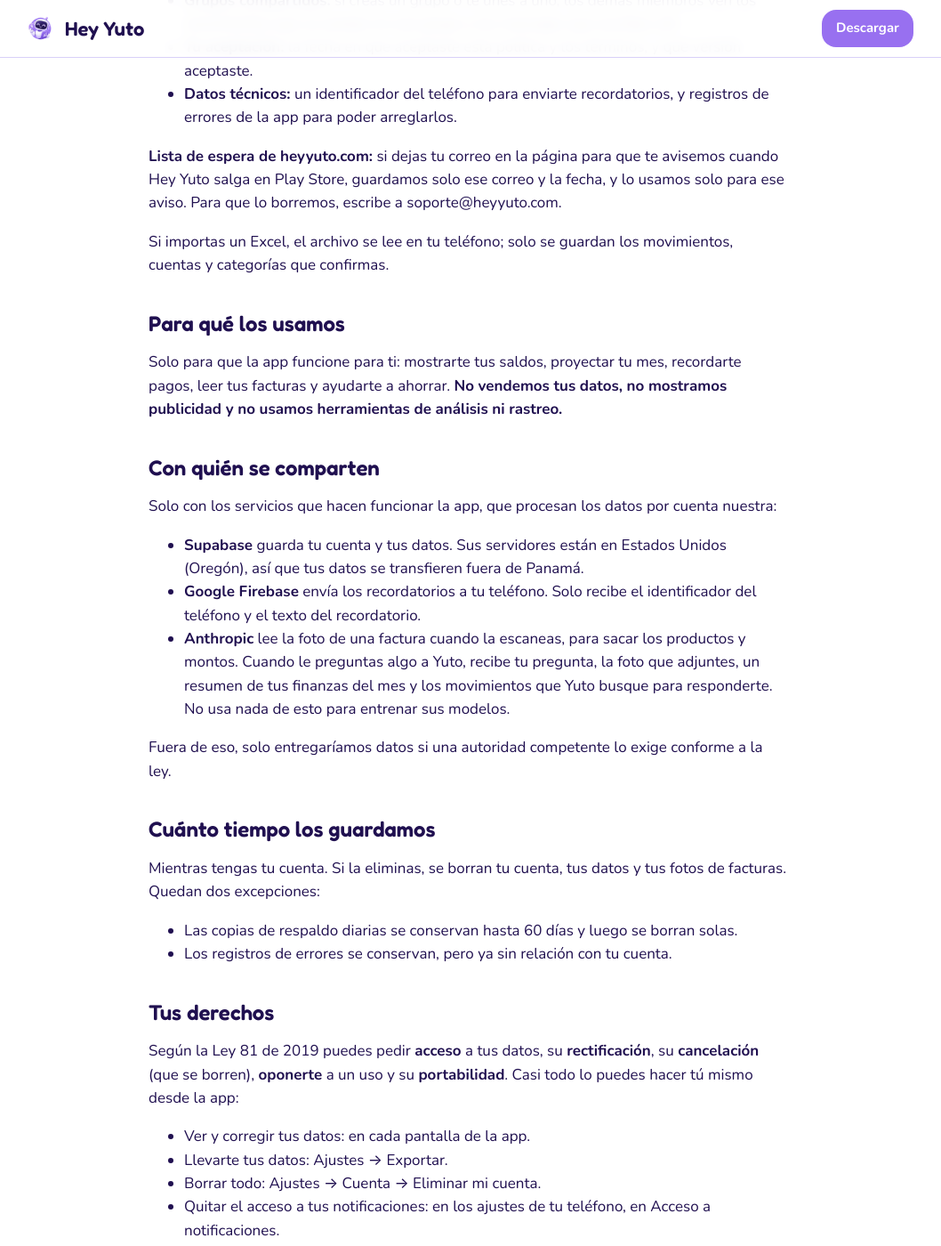
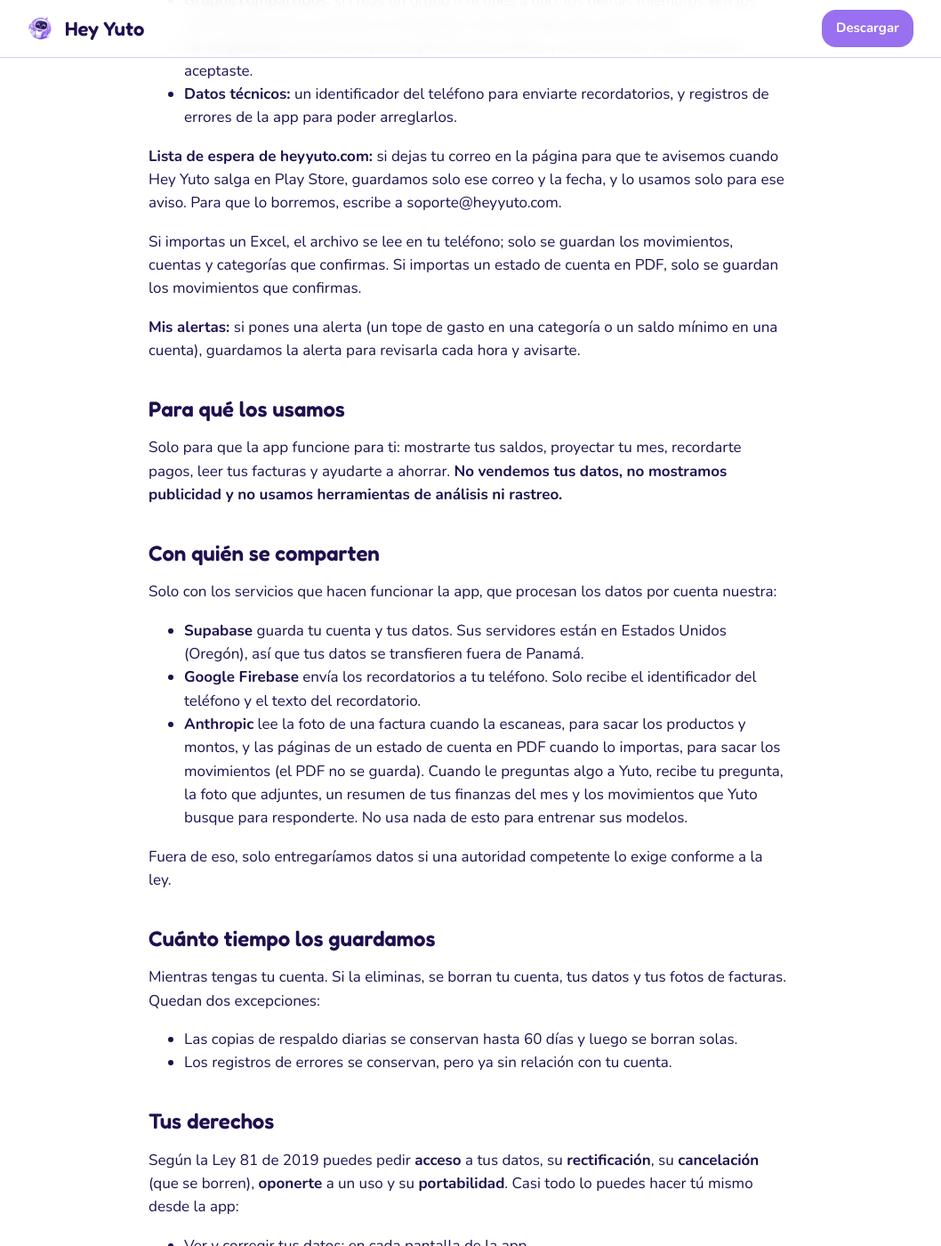
Before and after one commit to Dacoca34/yuto-legal, a Jekyll site: the page built from privacidad.md, in a window 1280 px wide and 1400 px high, scrolled down 1058 px. Shown: the whole window at 89% size, without its empty margins (113-1171 px from the left). Built offline with Jekyll 4.4.1, drawn with Linux system fonts in a browser that asks for light colours; our own code applies the rules of GitHub Pages for plain Markdown files.

Commit message:
0.45: estado de cuenta en PDF, a este ritmo, alertas propias; politica con PDF y alertas

```diff
--- a/index.html
+++ b/index.html
@@ -42,6 +42,9 @@
     <div class="tarjeta"><img class="pose" src="assets/yuto/trabajando.webp" alt="" loading="lazy"><h3>¿Tienes negocio?</h3><p>Lleva lo del negocio aparte de tu plata personal y mira cuánto te deja de verdad cada mes, separando costos y gastos, y cuánto te podrías pagar de sueldo.</p></div>
     <div class="tarjeta"><img class="pose" src="assets/yuto/pensando.webp" alt="" loading="lazy"><h3>Pregúntale a Yuto</h3><p>Pregúntale con tus palabras: cómo vas este mes, en qué gastaste más o si te alcanza para tu meta. Te contesta con tus números, y puedes mandarle una foto del banco o de un cobro. <i>En prueba con un grupo pequeño; pronto para todos.</i></p></div>
     <div class="tarjeta"><img class="pose" src="assets/yuto/preocupado.webp" alt="" loading="lazy"><h3>Lo que la tarjeta no te avisa</h3><p>El interés y los cargos del corte salen para que los confirmes, y Yuto te avisa si con ellos te pasarías del límite y cuánto pagar para evitar el sobregiro.</p></div>
+    <div class="tarjeta"><img class="pose" src="assets/yuto/con-lupa.webp" alt="" loading="lazy"><h3>Tu estado de cuenta en PDF</h3><p>¿Tu banco no avisa todo al celular? Importa el PDF del estado de cuenta: Yuto saca los movimientos y tú eliges cuáles anotar. Lo que ya tenías no se repite.</p></div>
+    <div class="tarjeta"><img class="pose" src="assets/yuto/pensando.webp" alt="" loading="lazy"><h3>A este ritmo</h3><p>Te dice cómo vas a cerrar el mes en cada categoría y cuándo llegas a tu meta si sigues igual, antes de que sea tarde.</p></div>
+    <div class="tarjeta"><img class="pose" src="assets/yuto/megafono.webp" alt="" loading="lazy"><h3>Tus propias alertas</h3><p>"Avísame si gasto más de $100 en restaurantes" o "si mi cuenta baja de $50". Te llega una notificación.</p></div>
     <div class="tarjeta"><img class="pose" src="assets/yuto/navidad.webp" alt="" loading="lazy"><h3>Cumpleaños y fechas para regalar</h3><p>Anota los cumpleaños, el Día de la Madre, del Padre, Navidad o la fecha que quieras. Yuto te ayuda a apartar para el regalo y te avisa unos días antes.</p></div>
     <div class="tarjeta"><img class="pose" src="assets/yuto/saludando.webp" alt="" loading="lazy"><h3>Sin abrir la app</h3><p>Pon el widget en tu pantalla y ve cuánto te queda libre hasta tu próximo pago, tus últimos movimientos y lo que falta por cobrarte.</p></div>
     <div class="tarjeta"><img class="pose" src="assets/yuto/hablando.webp" alt="" loading="lazy"><h3>En familia</h3><p>Crea un grupo, comparte solo las cuentas que quieras y hablen de los gastos de la casa en el mismo lugar.</p></div>
--- a/privacidad.md
+++ b/privacidad.md
@@ -26,7 +26,9 @@
 
 **Lista de espera de heyyuto.com:** si dejas tu correo en la página para que te avisemos cuando Hey Yuto salga en Play Store, guardamos solo ese correo y la fecha, y lo usamos solo para ese aviso. Para que lo borremos, escribe a soporte@heyyuto.com.
 
-Si importas un Excel, el archivo se lee en tu teléfono; solo se guardan los movimientos, cuentas y categorías que confirmas.
+Si importas un Excel, el archivo se lee en tu teléfono; solo se guardan los movimientos, cuentas y categorías que confirmas. Si importas un estado de cuenta en PDF, solo se guardan los movimientos que confirmas.
+
+**Mis alertas:** si pones una alerta (un tope de gasto en una categoría o un saldo mínimo en una cuenta), guardamos la alerta para revisarla cada hora y avisarte.
 
 ## Para qué los usamos
 
@@ -38,7 +40,7 @@
 
 - **Supabase** guarda tu cuenta y tus datos. Sus servidores están en Estados Unidos (Oregón), así que tus datos se transfieren fuera de Panamá.
 - **Google Firebase** envía los recordatorios a tu teléfono. Solo recibe el identificador del teléfono y el texto del recordatorio.
-- **Anthropic** lee la foto de una factura cuando la escaneas, para sacar los productos y montos. Cuando le preguntas algo a Yuto, recibe tu pregunta, la foto que adjuntes, un resumen de tus finanzas del mes y los movimientos que Yuto busque para responderte. No usa nada de esto para entrenar sus modelos.
+- **Anthropic** lee la foto de una factura cuando la escaneas, para sacar los productos y montos, y las páginas de un estado de cuenta en PDF cuando lo importas, para sacar los movimientos (el PDF no se guarda). Cuando le preguntas algo a Yuto, recibe tu pregunta, la foto que adjuntes, un resumen de tus finanzas del mes y los movimientos que Yuto busque para responderte. No usa nada de esto para entrenar sus modelos.
 
 Fuera de eso, solo entregaríamos datos si una autoridad competente lo exige conforme a la ley.
 
```
